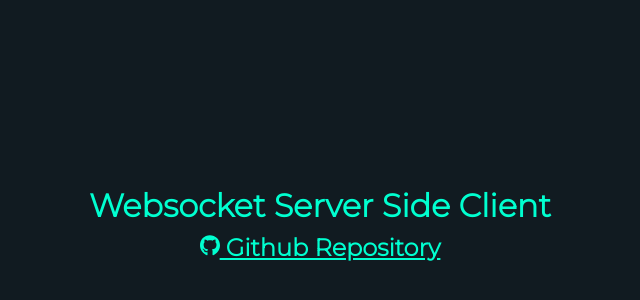
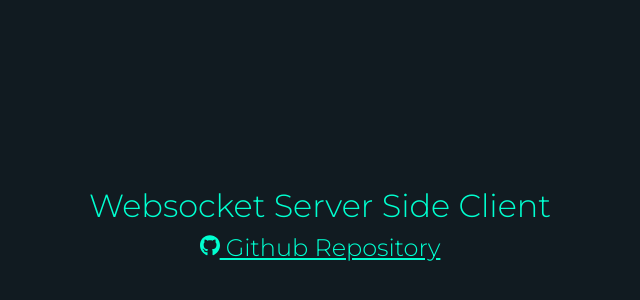
Before and after one commit to ceduardorubio/websocketserversideclient, a plain HTML site: page index.html in a window 1280 px wide. Shown: the part 176-476 px from the top of the page, without its empty margins (320-960 px from the left). Drawn offline with Linux system fonts and the light colour scheme.

Commit message:
font weight update

```diff
--- a/css/style.css
+++ b/css/style.css
@@ -21,3 +21,11 @@ body{
     height         : 100vh;
     width          : 100vw;
 }
+
+h1{
+    font-weight: 300;
+}
+
+h2{
+    font-weight: 300;
+}
```
